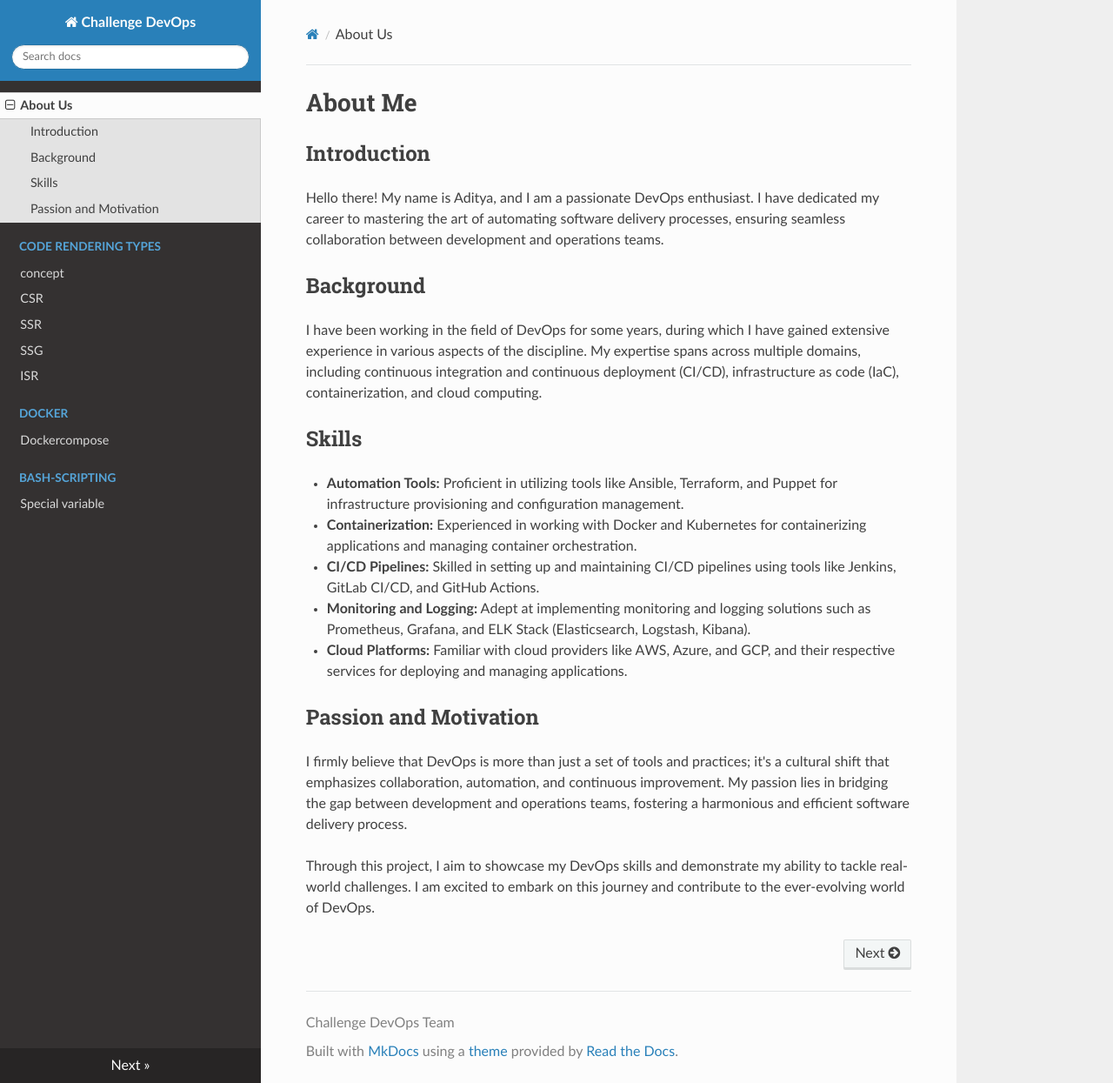
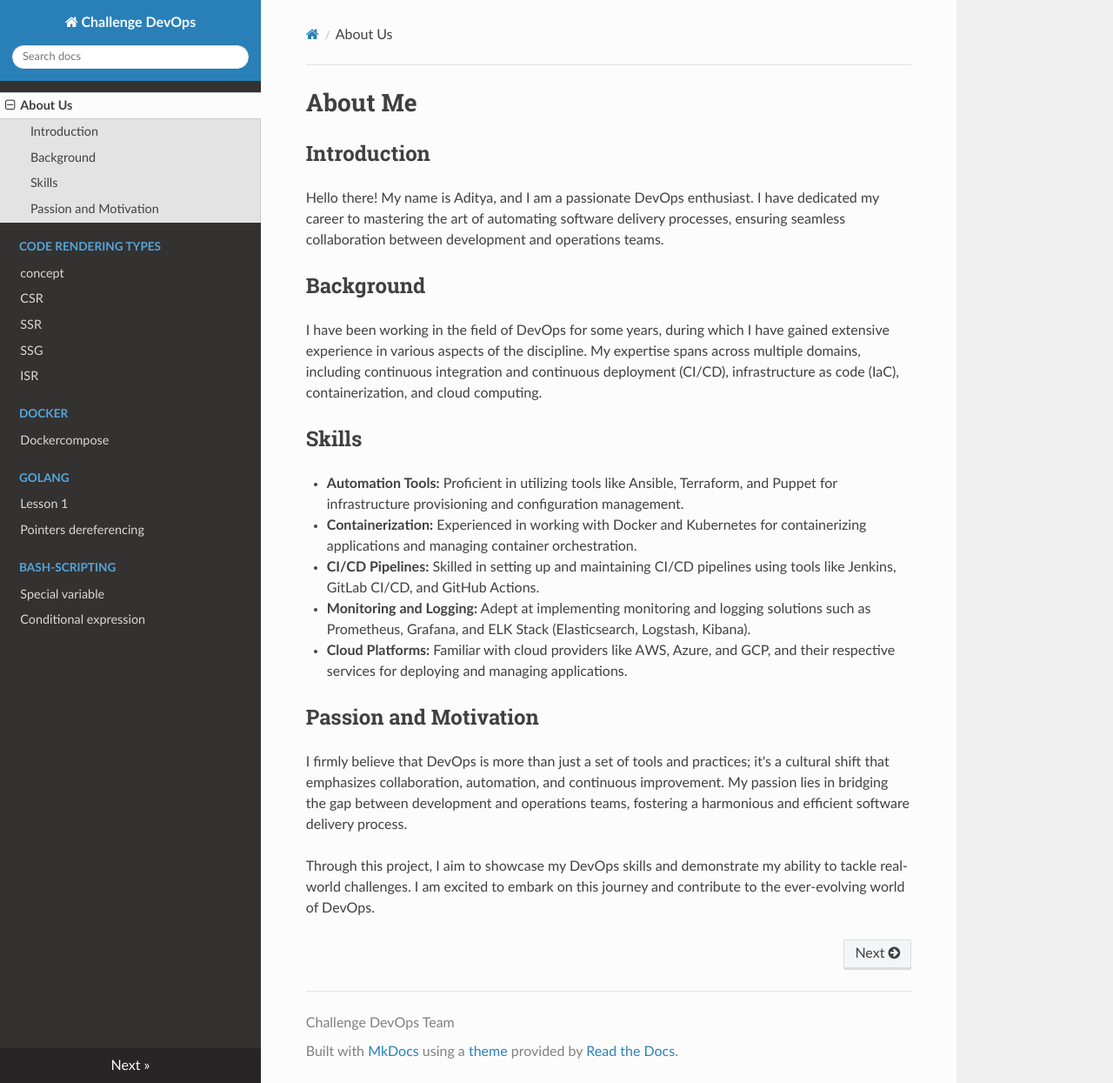
Before and after one commit to Adityad92/challenge-devops, an MkDocs documentation site: the page built from docs/index.md, in a window 1280 px wide and 1245 px high. Shown: the whole window at 87% size. Built offline with MkDocs 1.6.1, drawn with Linux system fonts in a browser that asks for light colours; nearby versions of some CDN libraries.

Commit message:
Added few go

```diff
--- a/mkdocs.yml
+++ b/mkdocs.yml
@@ -31,8 +31,11 @@ nav:
   #   - variables: rendering/concept.md
   # - Kubernetes:
   # - Proxy:
-  # - Golang:s
+  - Golang:
+      - golang/lesson-1.md
+      - golang/pointers-dereferencing.md
   - Bash-Scripting:
       - bash/special-variable.md
+      - bash/conditional-expression.md
   # - Monitoring:
   # - Logging:
```
